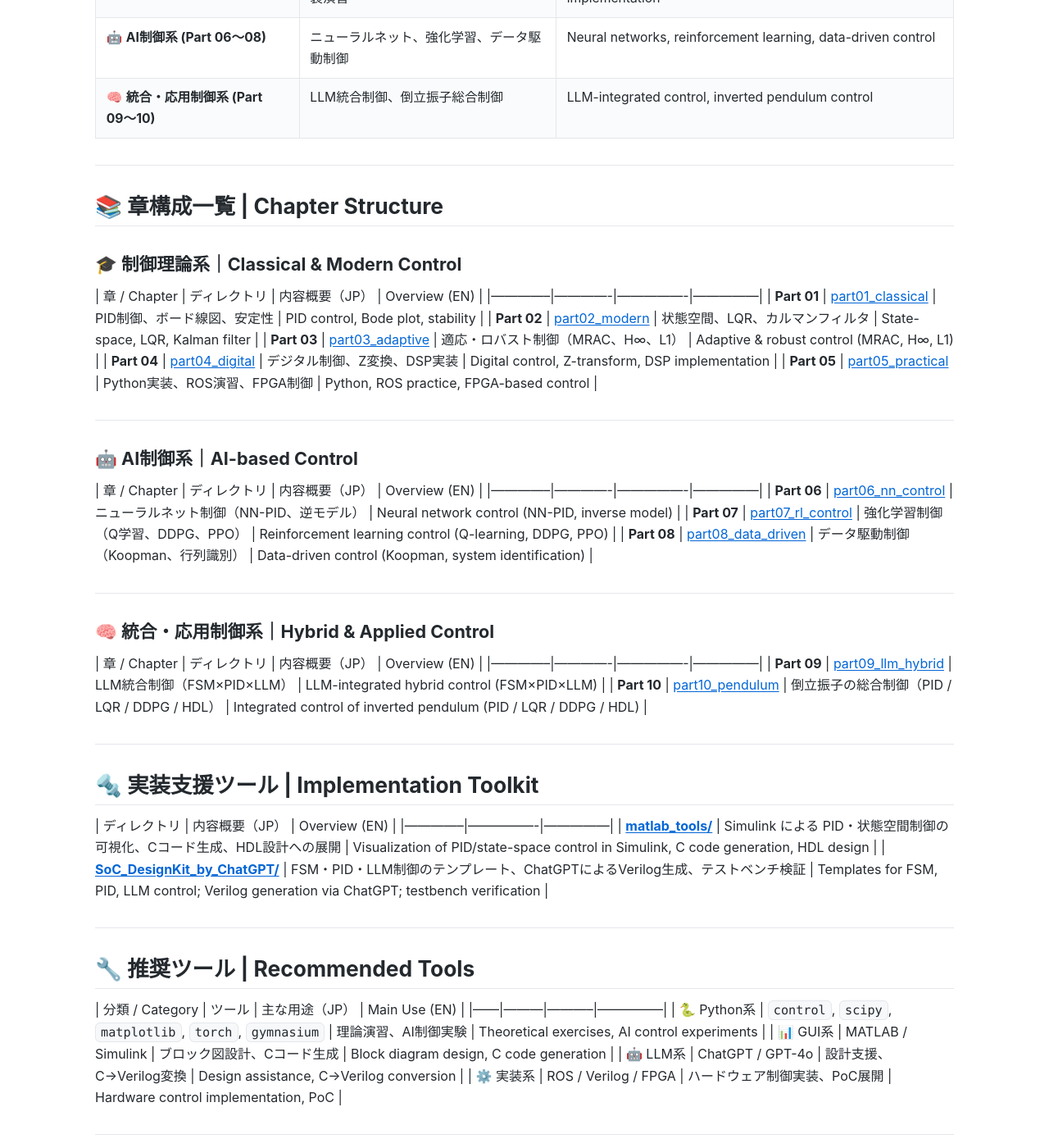
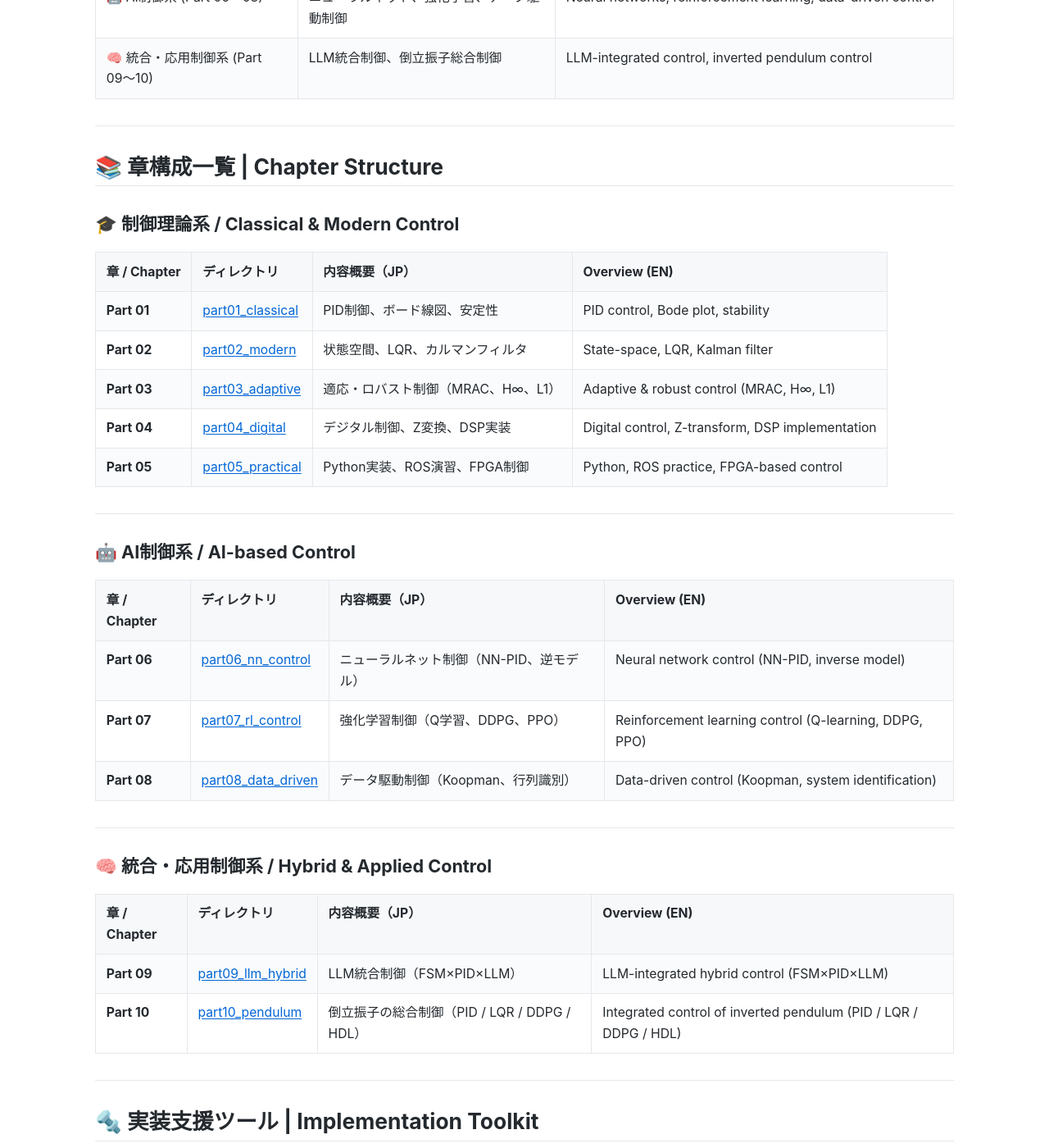
Before and after one commit to Samizo-AITL/EduController, a Jekyll site: the page built from index.md, in a window 1280 px wide and 1400 px high, scrolled down 973 px. Shown: the whole window at 82% size. Built offline with Jekyll 4.4.1, drawn with Linux system fonts in a browser that asks for light colours; some of the changed text lies outside the part shown.

Commit message:
Update index.md

```diff
--- a/index.md
+++ b/index.md
@@ -14,34 +14,35 @@
 
 | 言語 / Language | 種別 / Type | リンク / Link |
 |------|------|--------|
-| 🇯🇵 **Japanese Version** | 🌐 GitHub Pages | [https://samizo-aitl.github.io/EduController/](https://samizo-aitl.github.io/EduController/) |
-| 🇯🇵 **Japanese Version** | 💻 GitHub | [https://github.com/Samizo-AITL/EduController](https://github.com/Samizo-AITL/EduController) |
-| 🇺🇸 **English Version** | 🌐 GitHub Pages | [https://samizo-aitl.github.io/EduController/en/](https://samizo-aitl.github.io/EduController/en/) |
-| 🇺🇸 **English Version** | 💻 GitHub | [https://github.com/Samizo-AITL/EduController/tree/main/en](https://github.com/Samizo-AITL/EduController/tree/main/en) |
+| 🇯🇵 Japanese Version | 🌐 GitHub Pages | [https://samizo-aitl.github.io/EduController/](https://samizo-aitl.github.io/EduController/) |
+| 🇯🇵 Japanese Version | 💻 GitHub | [https://github.com/Samizo-AITL/EduController](https://github.com/Samizo-AITL/EduController) |
+| 🇺🇸 English Version | 🌐 GitHub Pages | [https://samizo-aitl.github.io/EduController/en/](https://samizo-aitl.github.io/EduController/en/) |
+| 🇺🇸 English Version | 💻 GitHub | [https://github.com/Samizo-AITL/EduController/tree/main/en](https://github.com/Samizo-AITL/EduController/tree/main/en) |
 
 ---
 
 ## 📘 **概要 | Overview**
+
 **JP:** EduController は、古典制御から現代制御、さらに AI ベースの次世代型制御までを体系的に学べる、段階的かつ実践的な教材プロジェクトです。Python による制御理論の直感的理解から HDL 記述、LLM 統合設計まで幅広くサポートします。
+
 **EN:** EduController is a step-by-step, practical educational project covering classical, modern, and AI-based next-generation control. It supports a wide range of learning, from intuitive understanding of control theory using Python to HDL coding and LLM-integrated design.
 
 ---
 
 ## 🧭 **構成概要 | Structure Overview**
-**JP:** EduController は全10章で構成され、以下の 3 系統に分類されます。
-**EN:** EduController consists of 10 chapters, categorized into the following three tracks.
 
 | 系統 / Track | 内容（JP） | Overview (EN) |
 |--------------|-----------|---------------|
-| 🎓 **制御理論系 (Part 01〜05)** | 古典制御、状態空間、デジタル制御、実装演習 | Classical control, state-space, digital control, practical implementation |
-| 🤖 **AI制御系 (Part 06〜08)** | ニューラルネット、強化学習、データ駆動制御 | Neural networks, reinforcement learning, data-driven control |
-| 🧠 **統合・応用制御系 (Part 09〜10)** | LLM統合制御、倒立振子総合制御 | LLM-integrated control, inverted pendulum control |
+| 🎓 制御理論系 (Part 01〜05) | 古典制御、状態空間、デジタル制御、実装演習 | Classical control, state-space, digital control, practical implementation |
+| 🤖 AI制御系 (Part 06〜08) | ニューラルネット、強化学習、データ駆動制御 | Neural networks, reinforcement learning, data-driven control |
+| 🧠 統合・応用制御系 (Part 09〜10) | LLM統合制御、倒立振子総合制御 | LLM-integrated control, inverted pendulum control |
 
 ---
 
 ## 📚 **章構成一覧 | Chapter Structure**
 
-### 🎓 **制御理論系｜Classical & Modern Control**
+### 🎓 制御理論系 / Classical & Modern Control
+
 | 章 / Chapter | ディレクトリ | 内容概要（JP） | Overview (EN) |
 |--------------|-------------|----------------|---------------|
 | **Part 01** | [part01_classical](./part01_classical/) | PID制御、ボード線図、安定性 | PID control, Bode plot, stability |
@@ -52,7 +53,8 @@
 
 ---
 
-### 🤖 **AI制御系｜AI-based Control**
+### 🤖 AI制御系 / AI-based Control
+
 | 章 / Chapter | ディレクトリ | 内容概要（JP） | Overview (EN) |
 |--------------|-------------|----------------|---------------|
 | **Part 06** | [part06_nn_control](./part06_nn_control/) | ニューラルネット制御（NN-PID、逆モデル） | Neural network control (NN-PID, inverse model) |
@@ -61,7 +63,8 @@
 
 ---
 
-### 🧠 **統合・応用制御系｜Hybrid & Applied Control**
+### 🧠 統合・応用制御系 / Hybrid & Applied Control
+
 | 章 / Chapter | ディレクトリ | 内容概要（JP） | Overview (EN) |
 |--------------|-------------|----------------|---------------|
 | **Part 09** | [part09_llm_hybrid](./part09_llm_hybrid/) | LLM統合制御（FSM×PID×LLM） | LLM-integrated hybrid control (FSM×PID×LLM) |
@@ -70,24 +73,16 @@
 ---
 
 ## 🔩 **実装支援ツール | Implementation Toolkit**
+
 | ディレクトリ | 内容概要（JP） | Overview (EN) |
 |--------------|----------------|---------------|
 | [**matlab_tools/**](./matlab_tools/) | Simulink による PID・状態空間制御の可視化、Cコード生成、HDL設計への展開 | Visualization of PID/state-space control in Simulink, C code generation, HDL design |
-| [**SoC_DesignKit_by_ChatGPT/**](./SoC_DesignKit_by_ChatGPT/) | FSM・PID・LLM制御のテンプレート、ChatGPTによるVerilog生成、テストベンチ検証 | Templates for FSM, PID, LLM control; Verilog generation via ChatGPT; testbench verification |
-
----
-
-## 🔧 **推奨ツール | Recommended Tools**
-| 分類 / Category | ツール | 主な用途（JP） | Main Use (EN) |
-|------|---------|-----------|---------------|
-| 🐍 Python系 | `control`, `scipy`, `matplotlib`, `torch`, `gymnasium` | 理論演習、AI制御実験 | Theoretical exercises, AI control experiments |
-| 📊 GUI系 | MATLAB / Simulink | ブロック図設計、Cコード生成 | Block diagram design, C code generation |
-| 🤖 LLM系 | ChatGPT / GPT-4o | 設計支援、C→Verilog変換 | Design assistance, C→Verilog conversion |
-| ⚙️ 実装系 | ROS / Verilog / FPGA | ハードウェア制御実装、PoC展開 | Hardware control implementation, PoC |
+| [**SoC_DesignKit_by_ChatGPT/**](./SoC_DesignKit_by_ChatGPT/) | FSM・PID・LLM制御のテンプレート、ChatGPTによる Verilog生成、テストベンチ検証 | Templates for FSM, PID, LLM control; Verilog generation via ChatGPT; testbench verification |
 
 ---
 
 ## 🔗 **関連プロジェクト | Related Projects**
+
 | Project | JP（概要） | EN (Summary) |
 |---|---|---|
 | 🎓 [**Edusemi-v4x**](https://samizo-aitl.github.io/Edusemi-v4x/) <br>💻 [GitHub](https://github.com/Samizo-AITL/Edusemi-v4x) | 半導体設計・プロセス教育教材（Python、sky130、OpenLane） | Semiconductor design & process education (Python, sky130, OpenLane) |
@@ -97,6 +92,7 @@
 ---
 
 ## 👤 **執筆者情報 | Author**
+
 | 📌 項目 / Item | 内容（JP） | Details (EN) |
 |------|----------|------------|
 | **氏名 / Name** | 三溝 真一 | Shinichi Samizo |
@@ -108,6 +104,7 @@
 ---
 
 ## 📄 **ライセンス | License**
+
 | 📌 項目 / Item | 内容（JP） | Details (EN) |
 |------|----------|------------|
 | **ライセンス種別 / Type** | MITライセンス | MIT License |
@@ -117,4 +114,5 @@
 ---
 
 ## 💬 **フィードバック | Feedback**
+
 💬 [**EduController教材の議論はこちら → Discussions**](https://github.com/Samizo-AITL/EduController/discussions)
```
